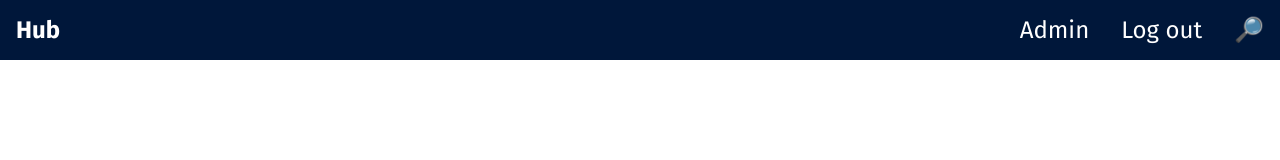
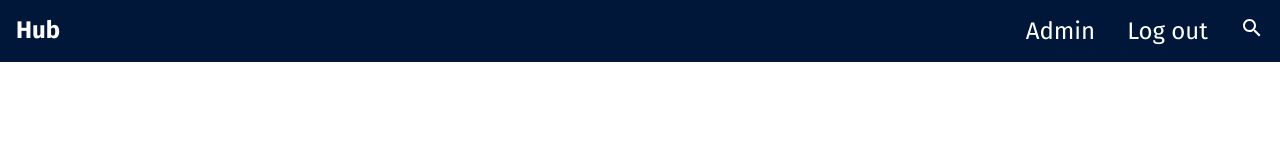
Before and after one commit to SirMorland/huld-hub, a React (Create React App) app in the folder web/: page / in a window 1280 px wide. Shown: the top 160 px of the page. Built offline with nearby package versions, Linux system fonts and the light colour scheme.

Commit message:
feat: added search icon from material ui

```diff
--- a/web/package.json
+++ b/web/package.json
@@ -5,6 +5,7 @@
   "dependencies": {
     "@emotion/react": "^11.5.0",
     "@emotion/styled": "^11.3.0",
+    "@mui/icons-material": "^5.0.5",
     "@mui/material": "^5.0.6",
     "@testing-library/jest-dom": "^5.14.1",
     "@testing-library/react": "^11.2.7",
--- a/web/src/components/NavBar/NavBar.js
+++ b/web/src/components/NavBar/NavBar.js
@@ -1,6 +1,7 @@
 import React from 'react';
 import PropTypes from 'prop-types';
 import { styled } from '@mui/system';
+import SearchIcon from '@mui/icons-material/Search';
 
 const StyledHeader = styled('header')(({ theme }) => `
   background-color: ${theme.colors.primaryText};
@@ -59,7 +60,11 @@ const NavBar = ({ loggedIn = false, role, onLogOutClick }) => {
         {loggedIn && <StyledUl>
           {role === 'admin' && <StyledLi><StyledLink href="/admin">Admin</StyledLink></StyledLi>}
           <StyledLi><StyledButton type="button" onClick={onLogOutClick}>Log out</StyledButton></StyledLi>
-          <StyledLi><StyledLink href="/search">🔎</StyledLink></StyledLi>
+          <StyledLi>
+            <StyledLink href="/search">
+              <SearchIcon />
+            </StyledLink>
+          </StyledLi>
         </StyledUl>}
       </StyledContainer>
     </StyledHeader>
```
Also changed, not shown: 1 other file (tests, documents, lock files or other folders).
